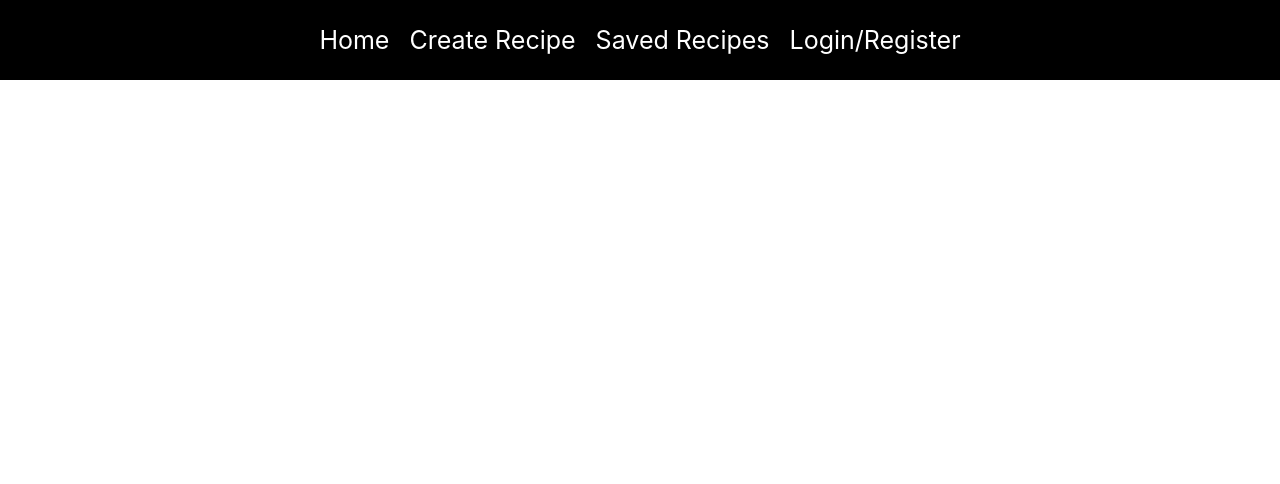
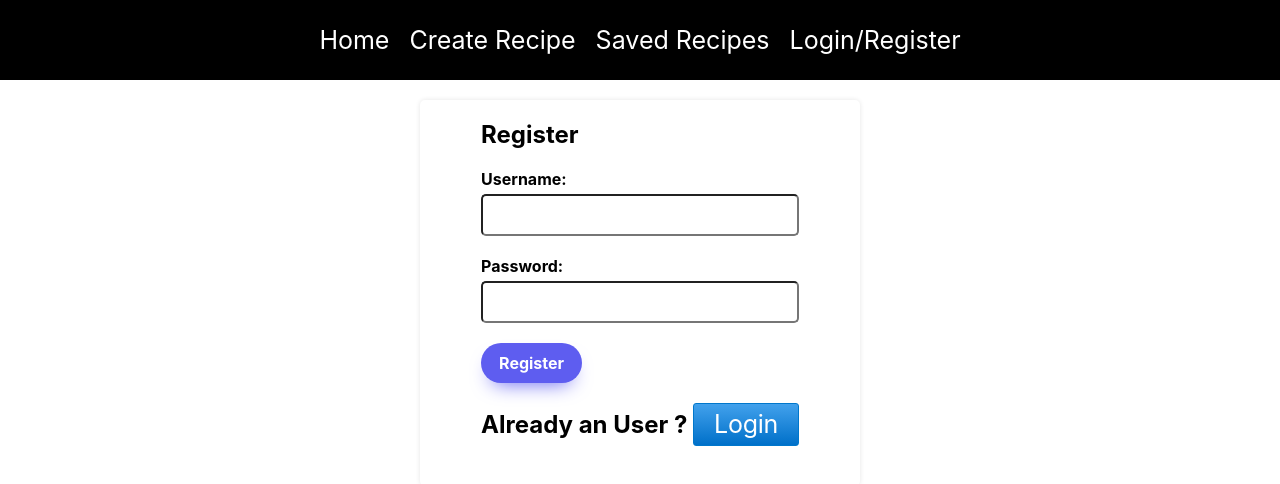
Before and after one commit to Charanreddy27/MERN-RECIPE, a React (Create React App) app in the folder client/: page /signup in a window 1280 px wide. Shown: the top 484 px of the page. Built offline with nearby package versions, Linux system fonts and the light colour scheme.

Commit message:
ui-changed

```diff
--- a/client/src/App.css
+++ b/client/src/App.css
@@ -115,3 +115,197 @@ p {
   max-width: 400px;
   font-size: 12px;
 }
+
+.button-log {
+  background: #5E5DF0;
+  border-radius: 999px;
+  box-shadow: #5E5DF0 0 10px 20px -10px;
+  box-sizing: border-box;
+  color: #FFFFFF;
+  cursor: pointer;
+  font-family: Inter,Helvetica,"Apple Color Emoji","Segoe UI Emoji",NotoColorEmoji,"Noto Color Emoji","Segoe UI Symbol","Android Emoji",EmojiSymbols,-apple-system,system-ui,"Segoe UI",Roboto,"Helvetica Neue","Noto Sans",sans-serif;
+  font-size: 16px;
+  font-weight: 700;
+  line-height: 24px;
+  opacity: 1;
+  outline: 0 solid transparent;
+  padding: 8px 18px;
+  user-select: none;
+  -webkit-user-select: none;
+  touch-action: manipulation;
+  width: fit-content;
+  word-break: break-word;
+  border: 0;
+}
+
+.button-switch{
+  background-image: linear-gradient(#42A1EC, #0070C9);
+  border: 1px solid #0077CC;
+  border-radius: 3px;
+  box-sizing: border-box;
+  color: #FFFFFF;
+  cursor: pointer;
+  direction: ltr;
+  /* display: block; */
+  font-family: "SF Pro Text","SF Pro Icons","AOS Icons","Helvetica Neue",Helvetica,Arial,sans-serif;
+  font-size: 13px;
+  font-weight: 400;
+  letter-spacing: -.022em;
+  line-height: 1.47059;
+  min-width: 25px;
+  overflow: visible;
+  padding: 2px 10px;
+  text-align: center;
+  vertical-align: baseline;
+  user-select: none;
+  -webkit-user-select: none;
+  touch-action: manipulation;
+  white-space: nowrap;
+}
+
+.button-15:disabled {
+  cursor: default;
+  opacity: .3;
+}
+
+.button-15:hover {
+  background-image: linear-gradient(#51A9EE, #147BCD);
+  border-color: #1482D0;
+  text-decoration: none;
+}
+
+.button-15:active {
+  background-image: linear-gradient(#3D94D9, #0067B9);
+  border-color: #006DBC;
+  outline: none;
+}
+
+.button-15:focus {
+  box-shadow: rgba(131, 192, 253, 0.5) 0 0 0 3px;
+  outline: none;
+}
+.button-logout {
+  background-image: linear-gradient(#ea0d3d, #f80909);
+  border: 0;
+  border-radius: 4px;
+  box-shadow: rgba(0, 0, 0, .3) 0 5px 15px;
+  box-sizing: border-box;
+  color: #fff;
+  cursor: pointer;
+  font-family: Montserrat,sans-serif;
+  font-size: .9em;
+  margin: 5px;
+  padding: 10px 15px;
+  text-align: center;
+  user-select: none;
+  -webkit-user-select: none;
+  touch-action: manipulation;
+}
+
+
+
+
+.button-save {
+  appearance: none;
+  background-color: #2ea44f;
+  border: 1px solid rgba(27, 31, 35, .15);
+  border-radius: 6px;
+  box-shadow: rgba(27, 31, 35, .1) 0 1px 0;
+  box-sizing: border-box;
+  color: #fff;
+  cursor: pointer;
+  display: inline-block;
+  font-family: -apple-system,system-ui,"Segoe UI",Helvetica,Arial,sans-serif,"Apple Color Emoji","Segoe UI Emoji";
+  font-size: 14px;
+  font-weight: 600;
+  line-height: 20px;
+  padding: 6px 16px;
+  position: relative;
+  text-align: center;
+  text-decoration: none;
+  user-select: none;
+  -webkit-user-select: none;
+  touch-action: manipulation;
+  vertical-align: middle;
+  white-space: nowrap;
+}
+
+.button-3:focus:not(:focus-visible):not(.focus-visible) {
+  box-shadow: none;
+  outline: none;
+}
+
+.button-3:hover {
+  background-color: #2c974b;
+}
+
+.button-3:focus {
+  box-shadow: rgba(46, 164, 79, .4) 0 0 0 3px;
+  outline: none;
+}
+
+.button-3:disabled {
+  background-color: #94d3a2;
+  border-color: rgba(27, 31, 35, .1);
+  color: rgba(255, 255, 255, .8);
+  cursor: default;
+}
+
+.button-3:active {
+  background-color: #298e46;
+  box-shadow: rgba(20, 70, 32, .2) 0 1px 0 inset;
+}
+
+
+
+.button-add {
+  appearance: none;
+  background-color: #2ea44f;
+  border: 1px solid rgba(27, 31, 35, .15);
+  border-radius: 6px;
+  box-shadow: rgba(27, 31, 35, .1) 0 1px 0;
+  box-sizing: border-box;
+  color: #fff;
+  cursor: pointer;
+  display: inline-block;
+  width: 100%;
+  font-family: -apple-system,system-ui,"Segoe UI",Helvetica,Arial,sans-serif,"Apple Color Emoji","Segoe UI Emoji";
+  font-size: 14px;
+  font-weight: 600;
+  line-height: 20px;
+  padding: 6px 16px;
+  position: relative;
+  text-align: center;
+  text-decoration: none;
+  user-select: none;
+  -webkit-user-select: none;
+  touch-action: manipulation;
+  vertical-align: middle;
+  white-space: nowrap;
+}
+
+.button-3:focus:not(:focus-visible):not(.focus-visible) {
+  box-shadow: none;
+  outline: none;
+}
+
+.button-3:hover {
+  background-color: #2c974b;
+}
+
+.button-3:focus {
+  box-shadow: rgba(46, 164, 79, .4) 0 0 0 3px;
+  outline: none;
+}
+
+.button-3:disabled {
+  background-color: #94d3a2;
+  border-color: rgba(27, 31, 35, .1);
+  color: rgba(255, 255, 255, .8);
+  cursor: default;
+}
+
+.button-3:active {
+  background-color: #298e46;
+  box-shadow: rgba(20, 70, 32, .2) 0 1px 0 inset;
+}
--- a/client/src/App.js
+++ b/client/src/App.js
@@ -5,6 +5,8 @@ import { Auth } from "./pages/auth";
 import { CreateRecipe } from "./pages/create-recipe";
 import { Home } from "./pages/home";
 import { SavedRecipes } from "./pages/saved-recipes";
+import { Login } from "./pages/login";
+import { Signup } from "./pages/signup";
 
 function App() {
   return (
@@ -16,6 +18,8 @@ function App() {
           <Route path="/create-recipe" element={<CreateRecipe />} />
           <Route path="/saved-recipes" element={<SavedRecipes />} />
           <Route path="/auth" element={<Auth />} />
+          <Route path="/login" element ={<Login/>}/>
+          <Route path="/signup" element={<Signup/>}/>
         </Routes>
       </Router>
     </div>
--- a/client/src/components/navbar.js
+++ b/client/src/components/navbar.js
@@ -17,9 +17,9 @@ export const Navbar = () => {
       <Link to="/create-recipe">Create Recipe</Link>
       <Link to="/saved-recipes">Saved Recipes</Link>
       {!cookies.access_token ? (
-        <Link to="/auth">Login/Register</Link>
+        <Link to="/login">Login/Register</Link>
       ) : (
-        <button onClick={logout}> Logout </button>
+        <button className="button-logout" onClick={logout}> Logout </button>
       )}
     </div>
   );
--- a/client/src/pages/create-recipe.js
+++ b/client/src/pages/create-recipe.js
@@ -83,7 +83,7 @@ export const CreateRecipe = () => {
             onChange={(event) => handleIngredientChange(event, index)}
           />
         ))}
-        <button type="button" onClick={handleAddIngredient}>
+        <button className="button-add" type="button" onClick={handleAddIngredient}>
           Add Ingredient
         </button>
         <label htmlFor="instructions">Instructions</label>
@@ -109,7 +109,8 @@ export const CreateRecipe = () => {
           value={recipe.cookingTime}
           onChange={handleChange}
         />
-        <button type="submit">Create Recipe</button>
+        <br/>
+        <button className="button-add" type="submit">Create Recipe</button>
       </form>
     </div>
   );
--- a/client/src/pages/home.js
+++ b/client/src/pages/home.js
@@ -58,15 +58,18 @@ export const Home = () => {
               <button
                 onClick={() => saveRecipe(recipe._id)}
                 disabled={isRecipeSaved(recipe._id)}
+                className="button-save"
               >
-                {isRecipeSaved(recipe._id) ? "Saved" : "Save"}
+               <svg xmlns="http://www.w3.org/2000/svg" width="16" height="16" fill="currentColor" class="bi bi-bookmark-fill" viewBox="0 0 16 16">
+  <path d="M2 2v13.5a.5.5 0 0 0 .74.439L8 13.069l5.26 2.87A.5.5 0 0 0 14 15.5V2a2 2 0 0 0-2-2H4a2 2 0 0 0-2 2z"/>
+</svg> {isRecipeSaved(recipe._id) ? "Saved" : " Save"}
               </button>
             </div>
             <div className="instructions">
               <p>{recipe.instructions}</p>
             </div>
             <img src={recipe.imageUrl} alt={recipe.name} />
-            <p>Cooking Time: {recipe.cookingTime} minutes</p>
+            <p><strong>Cooking Time: </strong>{recipe.cookingTime} minutes</p>
           </li>
         ))}
       </ul>
--- /dev/null
+++ b/client/src/pages/login.js
@@ -0,0 +1,59 @@
+import React, { useState } from "react";
+import axios from "axios";
+import { useCookies } from "react-cookie";
+import { Link, useNavigate } from "react-router-dom";
+export const Login = () => {
+    const [_, setCookies] = useCookies(["access_token"]);
+
+    const [username, setUsername] = useState("");
+    const [password, setPassword] = useState("");
+
+    const navigate = useNavigate();
+
+    const handleSubmit = async (event) => {
+      event.preventDefault();
+
+      try {
+        const result = await axios.post("http://localhost:3001/auth/login", {
+          username,
+          password,
+        });
+
+        setCookies("access_token", result.data.token);
+        window.localStorage.setItem("userID", result.data.userID);
+        navigate("/");
+      } catch (error) {
+        console.error(error);
+      }
+    };
+
+    return (
+      <div className="auth-container">
+        <form onSubmit={handleSubmit}>
+          <h2>Login</h2>
+          <div className="form-group">
+            <label htmlFor="username">Username:</label>
+            <input
+              type="text"
+              id="username"
+              value={username}
+              onChange={(event) => setUsername(event.target.value)}
+            />
+          </div>
+          <div className="form-group">
+            <label htmlFor="password">Password:</label>
+            <input
+              type="password"
+              id="password"
+              value={password}
+              onChange={(event) => setPassword(event.target.value)}
+            />
+          </div>
+          <button className="button-log" type="submit">Login</button>
+          <br/>
+          <br/>
+          <h2> Not an User..?  <button className="button-switch"><Link to="/signup">Signup</Link></button></h2>
+        </form>
+      </div>
+    );
+  };
--- /dev/null
+++ b/client/src/pages/signup.js
@@ -0,0 +1,57 @@
+import React, { useState } from "react";
+import axios from "axios";
+import { useCookies } from "react-cookie";
+import { Link,useNavigate } from "react-router-dom";
+
+export const Signup = () => {
+    const [username, setUsername] = useState("");
+    const [password, setPassword] = useState("");
+
+    const [_, setCookies] = useCookies(["access_token"]);
+    const navigate = useNavigate();
+
+    const handleSubmit = async (event) => {
+      event.preventDefault();
+      try {
+        await axios.post("http://localhost:3001/auth/register", {
+          username,
+          password,
+        });
+        alert("Registration Completed! Now login.");
+        navigate("/login")
+      } catch (error) {
+        console.error(error);
+      }
+    };
+
+    return (
+      <div className="auth-container">
+        <form onSubmit={handleSubmit}>
+          <h2>Register</h2>
+          <div className="form-group">
+            <label htmlFor="username">Username:</label>
+            <input
+              type="text"
+              id="username"
+              value={username}
+              onChange={(event) => setUsername(event.target.value)}
+            />
+          </div>
+          <div className="form-group">
+            <label htmlFor="password">Password:</label>
+            <input
+              type="password"
+              id="password"
+              value={password}
+              onChange={(event) => setPassword(event.target.value)}
+            />
+          </div>
+          <button className="button-log" type="submit">Register</button>
+          <br/>
+          <br/>
+          <h2>Already an User ?  <button className="button-switch"><Link to="/login">Login</Link></button></h2>
+
+        </form>
+      </div>
+    );
+  };
```
Also changed, not shown: client/src/components/navbar.css (added).
